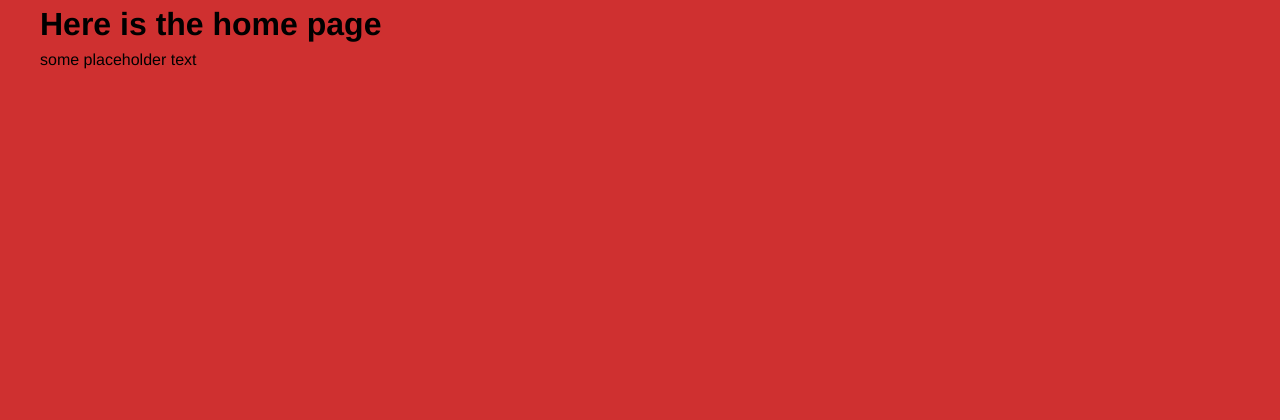
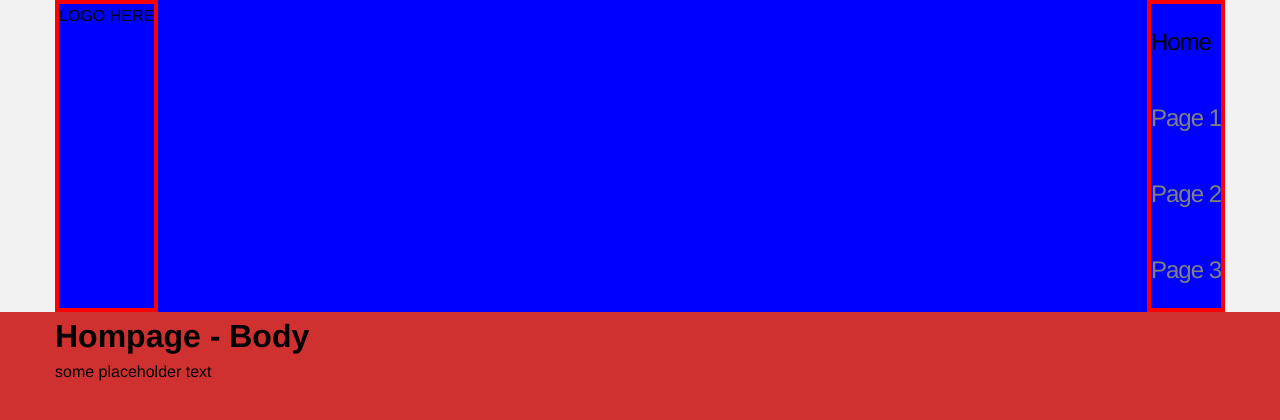
Before and after one commit to derickmoncado/react-next-boilerplate, a Next.js app: page / in a window 1280 px wide. Shown: the top 420 px of the page. Built offline with nearby package versions, Linux system fonts and the light colour scheme.

Commit message:
Debugging SCSS, got it working with .container

```diff
--- /dev/null
+++ b/src/app/components/navigation/navigation.module.scss
@@ -0,0 +1,65 @@
+.navigation {
+    background: #f2f2f2;
+
+    &__inner {
+        background: blue;
+        display: flex;
+        justify-content: space-between;
+
+        .logo {
+            border: 4px solid red;
+
+            a {
+                display: block;
+
+                h1 {
+                    font-size: 48px;
+                    letter-spacing: -2px;
+                    line-height: 48px;
+                }
+
+                p {
+                    font-size: 1rem;
+                    color: #666;
+                    margin-top: 5px;
+                    letter-spacing: -1px;
+                }
+            }
+        }
+
+        ul {
+            border: 4px solid red;
+            display: flex;
+            flex-direction: column;
+            list-style: none;
+            margin: 0;
+            padding: 0;
+
+            li {
+                position: relative;
+
+                a {
+                    text-decoration: none;
+                    font-size: 24px;
+                    transition: color 0.2s;
+                    letter-spacing: -1px;
+                    display: inline-block;
+                    padding: 20px 0;
+                    color: #808080;
+
+                    &:hover {
+                        color: #000;
+                    }
+
+                    &.active {
+                        color: #000;
+                    }
+
+                    svg {
+                        margin: -4px 10px 0 0;
+                    }
+                }
+            }
+        }
+    }
+}
--- /dev/null
+++ b/src/app/components/navigation/navigation.tsx
@@ -0,0 +1,44 @@
+"use client";
+
+import styles from "./navigation.module.scss";
+import Link from "next/link";
+import { usePathname } from "next/navigation";
+
+export default function Navigation() {
+	const currentPath = usePathname();
+	const getActiveClass = (path: string) => (currentPath === path ? styles.active : undefined);
+
+	return (
+		<nav className={styles["navigation"]}>
+			<div className="container">
+				<div className={styles["navigation__inner"]}>
+					<div className={styles.logo}>
+						<Link href="/">LOGO HERE</Link>
+					</div>
+					<ul>
+						<li>
+							<Link href="/" className={getActiveClass("/")}>
+								Home
+							</Link>
+						</li>
+						<li>
+							<Link href="/page-1" className={getActiveClass("/page-1")}>
+								Page 1
+							</Link>
+						</li>
+						<li>
+							<Link href="/page-2" className={getActiveClass("/page-2")}>
+								Page 2
+							</Link>
+						</li>
+						<li>
+							<Link href="page-3" className={getActiveClass("page-3")}>
+								Page 3
+							</Link>
+						</li>
+					</ul>
+				</div>
+			</div>
+		</nav>
+	);
+}
--- a/src/app/layout.tsx
+++ b/src/app/layout.tsx
@@ -1,5 +1,6 @@
 import type { Metadata } from "next";
 import "./main.scss";
+import Navigation from "./components/navigation/navigation";
 
 export const metadata: Metadata = {
 	title: "React & Next.js Boilerplate - your page title goes here!",
@@ -14,6 +15,7 @@ export default function RootLayout({
 	return (
 		<html lang="en">
 			<body>
+				<Navigation />
 				<main>{children}</main>
 			</body>
 		</html>
--- a/src/app/page.module.scss
+++ /dev/null
@@ -1 +0,0 @@
-/* your styles go here */
--- a/src/app/page.tsx
+++ b/src/app/page.tsx
@@ -1,7 +1,7 @@
 export default function Home() {
 	return (
 		<div className="container">
-			<h1>Here is the home page</h1>
+			<h1>Hompage - Body</h1>
 			<p>some placeholder text</p>
 		</div>
 	);
--- a/src/styles/partials/_globals.scss
+++ b/src/styles/partials/_globals.scss
@@ -1,4 +1,5 @@
 @use "./variables"as *;
+@use "./mixins"as *;
 
 // global styles
 body {
@@ -14,7 +15,5 @@ body {
 
 // general container
 .container {
-    width: 100%;
-    max-width: 1200px;
-    margin: 0 auto;
+    @include container;
 }
--- a/src/styles/partials/_mixins.scss
+++ b/src/styles/partials/_mixins.scss
@@ -1,4 +1,12 @@
 @use './variables'as *; // Adjust path as needed
+
+// General container
+@mixin container {
+    width: 100%;
+    max-width: 1200px;
+    padding: 0 15px;
+    margin: 0 auto;
+}
 
 // Primary Button
 @mixin primary-btn {
--- a/src/styles/partials/_variables.scss
+++ b/src/styles/partials/_variables.scss
@@ -1,2 +1,3 @@
 // Colors
-$primary-red: #bd2d2d;
+$primary-color: #275cce;
+$secondary-color: #157a6b;
```
